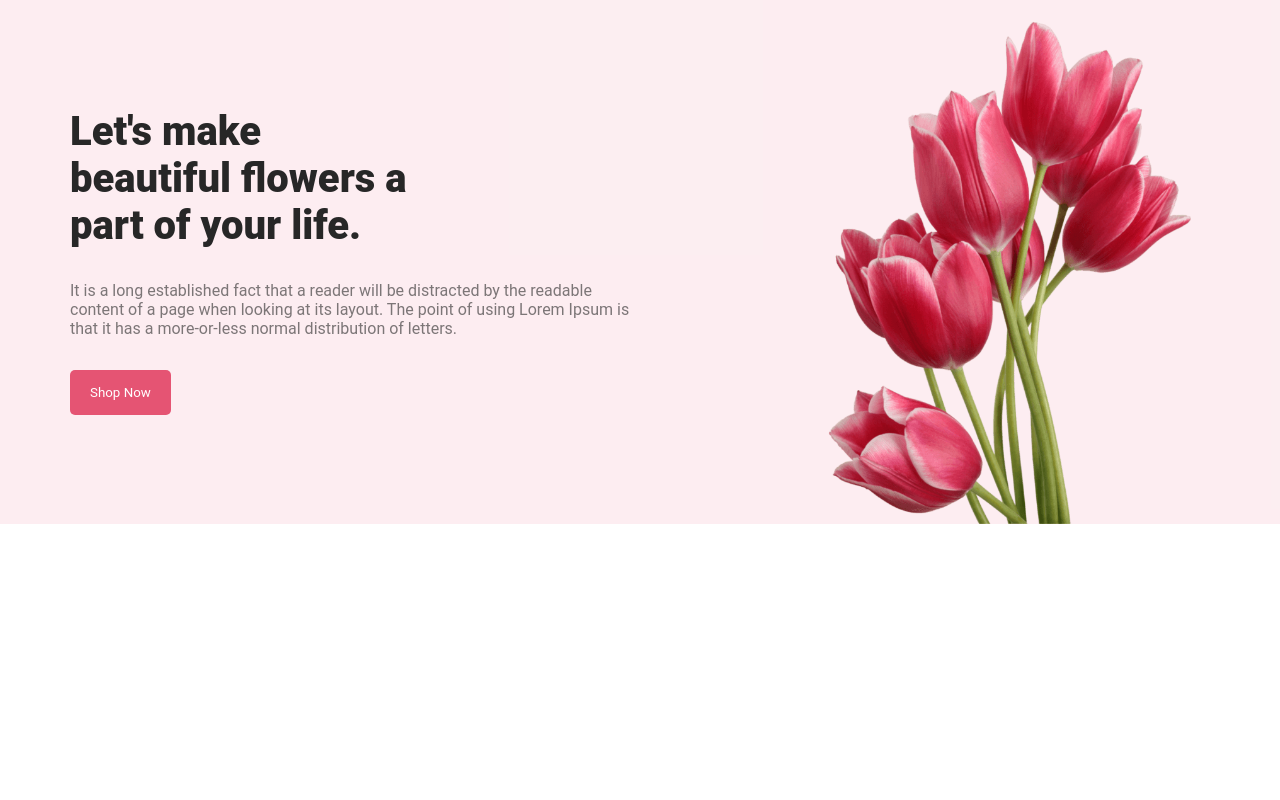
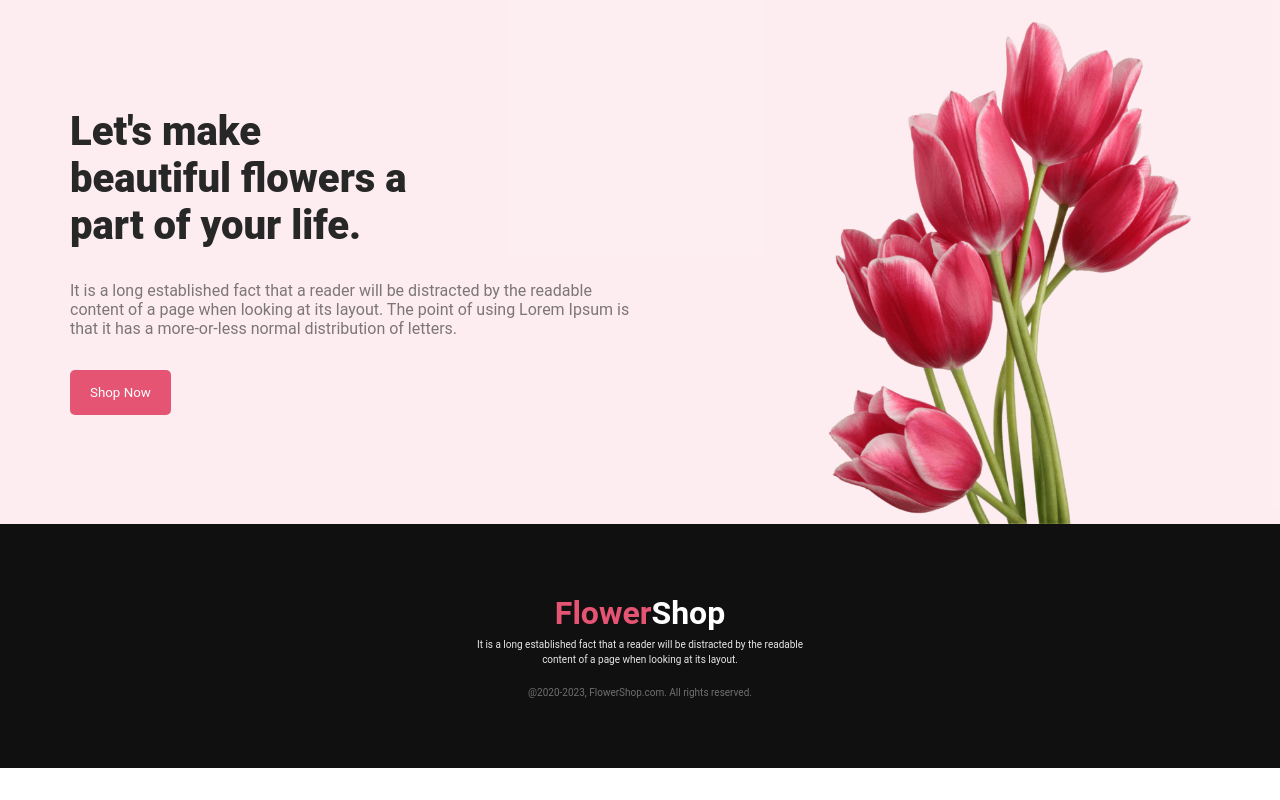
Before and after one commit to atikurrahman33/assignment01, a plain HTML site: page index.html in a window 1280 px wide. Drawn offline with Linux system fonts and the light colour scheme.

Commit message:
Footer completed

```diff
--- a/index.html
+++ b/index.html
@@ -21,5 +21,15 @@
         </div>
     </section>
     <!-- Banner section end   -->
+
+    <!-- Footer section Start -->
+    <footer>
+        <div>
+            <h1 class="footer-title2"><span class="footer-title">Flower</span>Shop</h1>
+            <p class="footer-description">It is a long established fact that a reader will be distracted by the readable<br>content of a page when looking at its layout.</p>
+            <p class="copyright">@2020-2023, FlowerShop.com. All rights reserved.</p>
+        </div>
+    </footer>
+    <!-- Footer section End -->
 </body>
 </html>
--- a/style/style.css
+++ b/style/style.css
@@ -31,18 +31,20 @@
 .bannerDescription {
     color: rgba(39, 39, 39, 0.60);
     font-weight: 400;
-    margin:32px 0;
+    margin: 32px 0;
 
 }
-.imgDiv{
+
+.imgDiv {
     width: 400px;
 }
+
 .bannerImg {
     width: 100%;
     margin-bottom: -24px;
 }
 
-.btn{
+.btn {
     background: #E55473;
     color: #fff;
     border: 0;
@@ -51,3 +53,31 @@
 }
 
 /* banner style end */
+
+/* Footer section style start */
+footer {
+    background: #111010;
+    padding: 70px 0;
+    text-align: center;
+}
+
+.footer-title2 {
+    color: #fff;
+}
+
+.footer-title {
+    color: #E55473;
+}
+
+.footer-description {
+    color: rgba(255, 255, 255, 0.90);
+    font-size: 10px;
+    margin-top: 5px;
+    font-weight: 400;
+    line-height: 15px;
+}
+footer .copyright{
+    color: rgba(255, 255, 255, 0.40);
+    margin-top: 20px;
+    font-size: 10px;
+}
```
